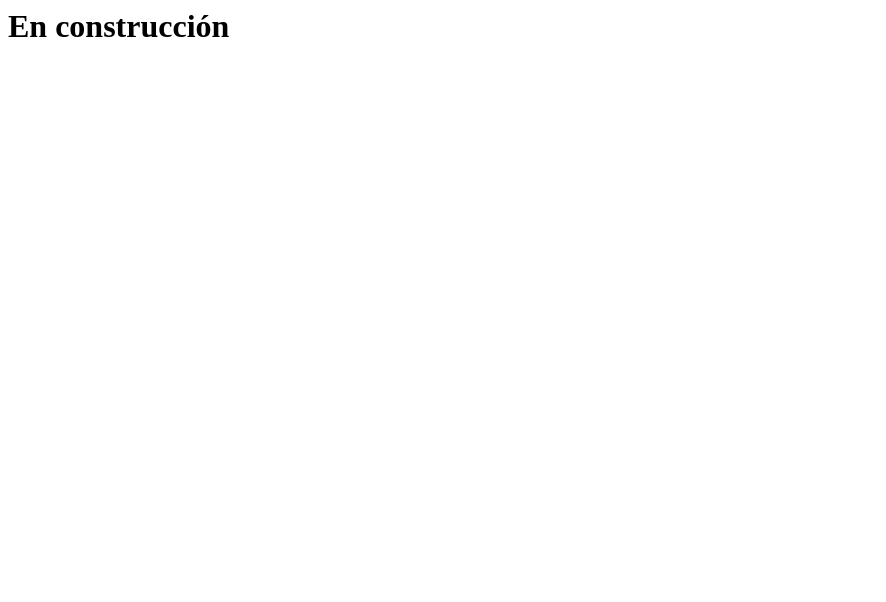
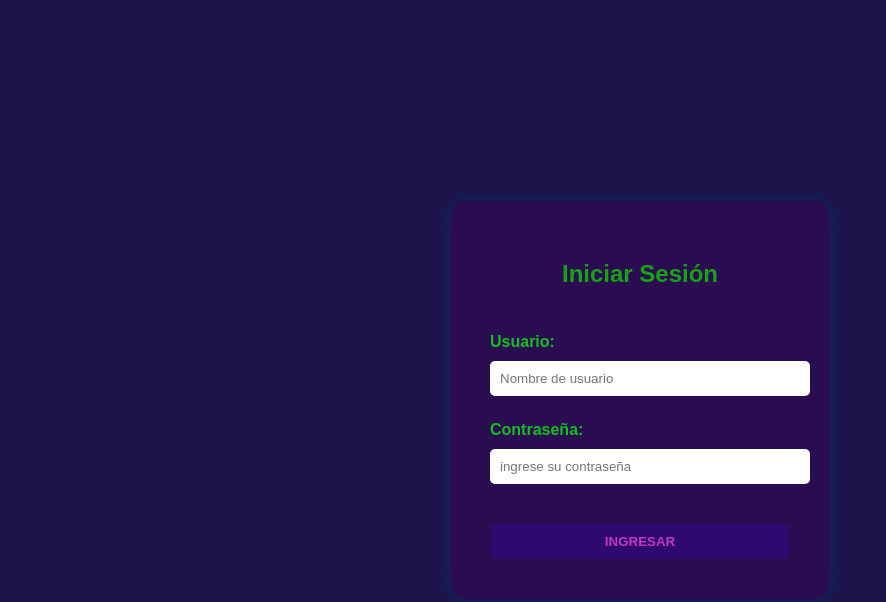
Before and after one commit to Noeliszambrano/portafolio, a plain HTML site: page index.html in a window 1280 px wide. Shown: the whole page, without its empty margins (0-886 px from the left). Drawn offline with Linux system fonts and the light colour scheme.

Commit message:
Add files via upload

```diff
--- a/index.html
+++ b/index.html
@@ -1 +1,65 @@
-<h1>En construcción</h1>
+<!DOCTYPE html>
+<html lang="en">
+<head>
+    <meta charset="UTF-8">
+    <meta name="viewport" content="width=device-width, initial-scale=1">
+    <title>Log in - Big Gamer </title>
+    <style>
+    body {
+        background-color: #1e144b;
+        background-size: cover;
+        font-family: 'Arial', sans-serif;
+        display: flex;
+        justify-content: center;
+        align-items: center;
+        height: 100vh;
+        margin: 0;
+    }
+
+    .login-container {
+        padding: 40px;
+        border-radius: 15px;
+        box-shadow: 0 0 15px #052d61;
+        color: rgb(21, 190, 35);
+        width: 300px;   background-color: rgba(56, 5, 85, 0.459);
+    }
+
+    h2 {
+        text-align: center;
+        margin-bottom: 45px;
+        color: #18a113;
+    }
+
+    label {
+        display: block;
+        margin-bottom: 10px;
+        font-weight: bold;
+    }
+
+    input[type="text"],
+    input[type="password"] {
+        width: 100%;
+        padding: 10px;
+        margin-bottom: 25px;
+        border: none;
+        border-radius: 5px;
+        }
+
+    </style>
+    <div class="login-container">
+    <h2>Iniciar Sesión</h2>
+    <form action="#" method="post">
+        <label for="username">Usuario: </label>
+        <input type="text" id="username" name="username" placeholder="Nombre de usuario" required>
+
+        <label for="password">Contraseña: </label>
+        <input type="password" id="password" name="contraseña" placeholder="ingrese su contraseña" required>
+        <button style="margin-top: 15px;
+        width: 100%;
+        padding: 10px;
+        background-color: #30096e;
+        border: none;
+        color: rgb(196, 54, 196);
+        font-weight: bold;
+        border-radius: 5px;">INGRESAR</button>
+    </div>
```
